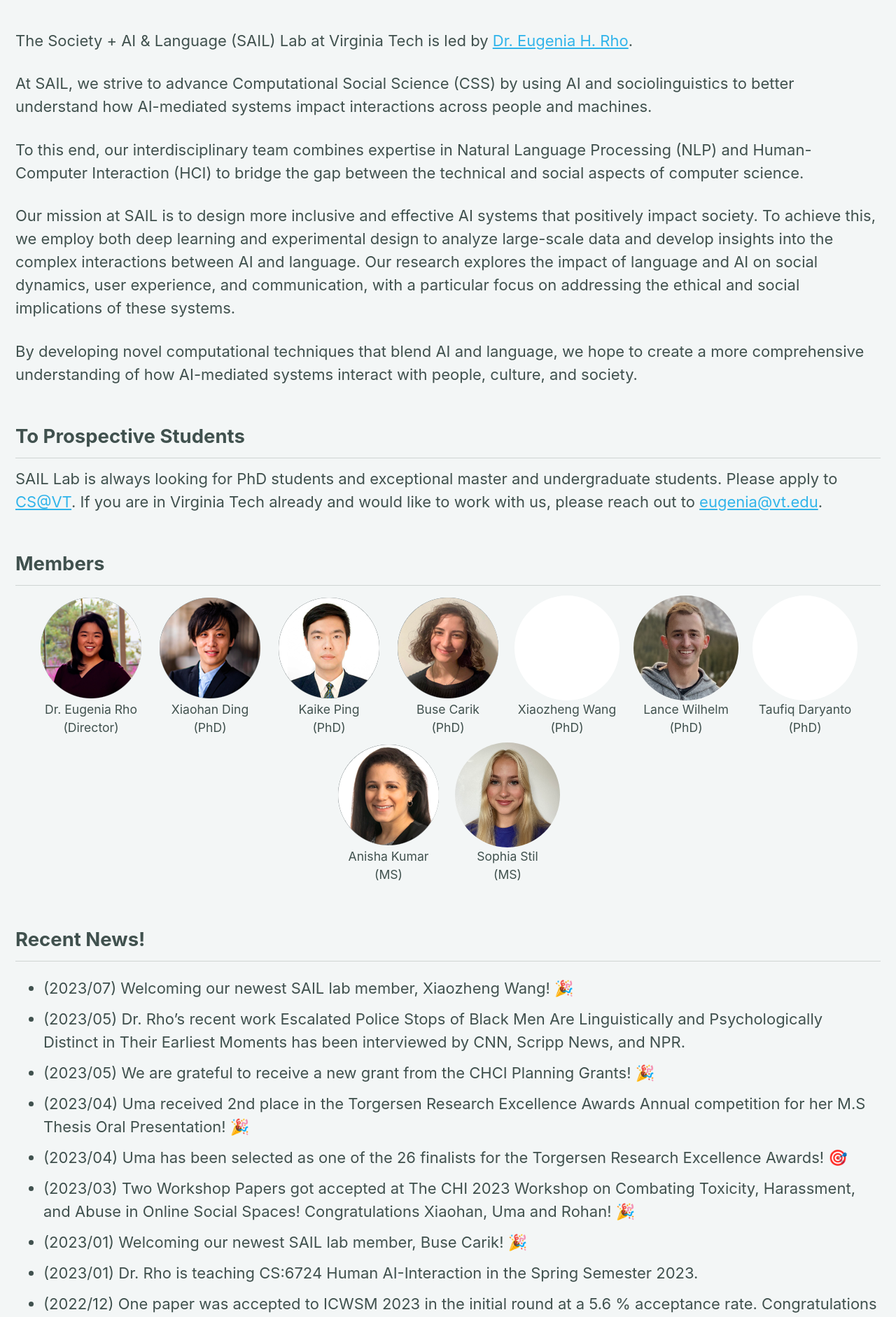
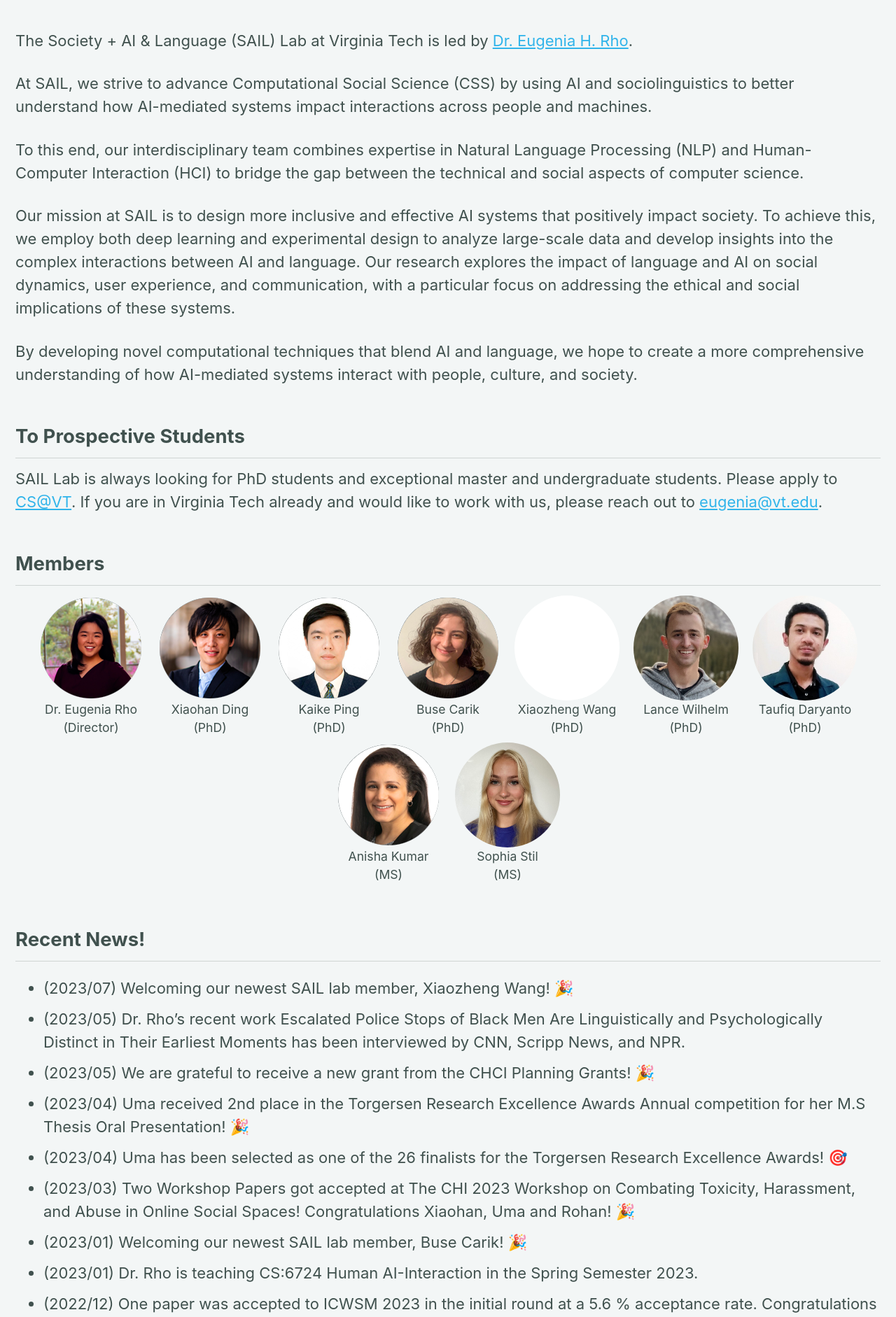
Before and after one commit to SAIL-Virginia-Tech-CS/sail-virginia-tech-cs.github.io, a Jekyll site: the page built from _pages/sail.md, in a window 1280 px wide. Shown: the part 501-2383 px from the top of the page at 70% size. Built offline with Jekyll 4.4.1, drawn with Linux system fonts in a browser that asks for light colours; cached includes are drawn as plain includes; a style sheet for code colours, icons or effects is not loaded.

Commit message:
Added Taufiq photo

```diff
--- a/_data/team.yml
+++ b/_data/team.yml
@@ -26,7 +26,7 @@ members:
   - name: "Taufiq Daryanto"
     title: "PhD"
     url:
-    image: "assets/images/team/blank.png"
+    image: "assets/images/team/Taufiq_c.png"
   - name: "Anisha Kumar"
     title: "MS"
     url: "https://www.linkedin.com/in/anishakumar96/"
```
Also changed, not shown: assets/images/team/Taufiq_c.png (added).
